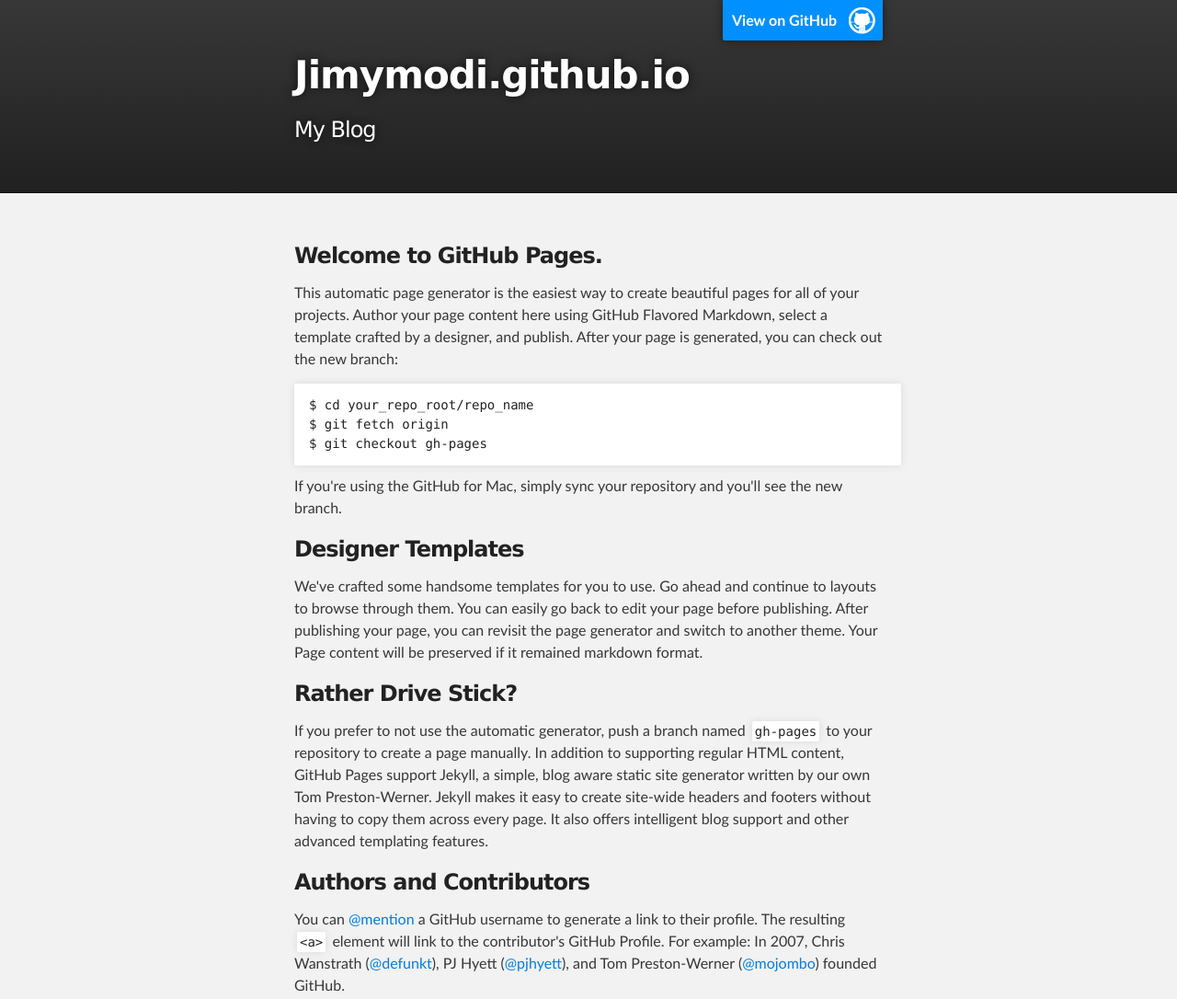
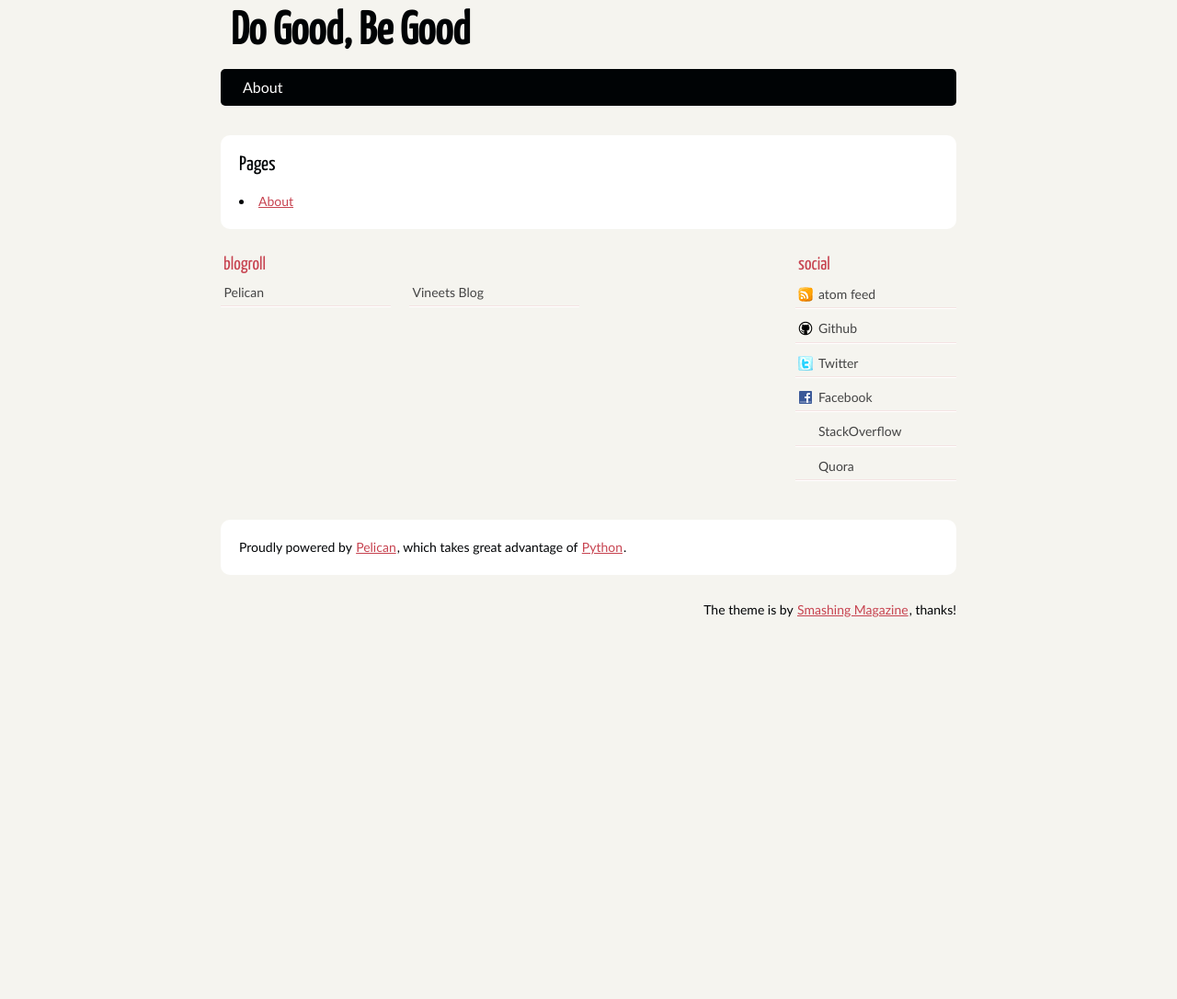
Before and after one commit to jimymodi/jimymodi.github.io, a plain HTML site: page index.html in a window 1280 px wide. Shown: the top 1086 px of the page at 92% size. After the commit the page ends 800 px from the top, so only its background shows below. Drawn offline with Linux system fonts and the light colour scheme.

Commit message:
overwrite github file

```diff
--- a/index.html
+++ b/index.html
@@ -1,74 +1,56 @@
 <!DOCTYPE html>
-<html>
+<html lang="en">
+<head>
+        <meta charset="utf-8">
+        <title>Do Good, Be Good</title>
+        <link rel="stylesheet" href="/theme/css/main.css">
 
-  <head>
-    <meta charset='utf-8' />
-    <meta http-equiv="X-UA-Compatible" content="chrome=1" />
-    <meta name="description" content="Jimymodi.github.io : My Blog" />
+        <!--[if IE]>
+            <script src="http://html5shiv.googlecode.com/svn/trunk/html5.js"></script>
+        <![endif]-->
+</head>
 
-    <link rel="stylesheet" type="text/css" media="screen" href="stylesheets/stylesheet.css">
+<body id="index" class="home">
+        <header id="banner" class="body">
+                <h1><a href="/">Do Good, Be Good </a></h1>
+                <nav><ul>
+                                                    <li><a href="/pages/about.html">About</a></li>
+                                                                                </ul></nav>
+        </header><!-- /#banner -->
 
-    <title>Jimymodi.github.io</title>
-  </head>
+<section id="content" class="body">
+<h2>Pages</h2>
+            <li><a href="/pages/about.html">About</a></li>
+    </section>
+        <section id="extras" class="body">
+                        <div class="blogroll">
+                        <h2>blogroll</h2>
+                        <ul>
+                                                    <li><a href="http://getpelican.com/">Pelican</a></li>
+                                                    <li><a href="http://naiquevin.github.io/">Vineets Blog</a></li>
+                                                </ul>
+                </div><!-- /.blogroll -->
+                                <div class="social">
+                        <h2>social</h2>
+                        <ul>
+                            <li><a href="/None" type="application/atom+xml" rel="alternate">atom feed</a></li>
 
-  <body>
+                                                    <li><a href="https://github.com/jimymodi">Github</a></li>
+                                                    <li><a href="https://twitter.com/jimymodi">Twitter</a></li>
+                                                    <li><a href="https://www.facebook.com/jimymodi">Facebook</a></li>
+                                                    <li><a href="http://stackoverflow.com/users/236639/jimy">StackOverflow</a></li>
+                                                    <li><a href="http://www.quora.com/Jimit-Modi">Quora</a></li>
+                                                </ul>
+                </div><!-- /.social -->
+                </section><!-- /#extras -->
 
-    <!-- HEADER -->
-    <div id="header_wrap" class="outer">
-        <header class="inner">
-          <a id="forkme_banner" href="https://github.com/jimymodi">View on GitHub</a>
+        <footer id="contentinfo" class="body">
+                <address id="about" class="vcard body">
+                Proudly powered by <a href="http://getpelican.com/">Pelican</a>, which takes great advantage of <a href="http://python.org">Python</a>.
+                </address><!-- /#about -->
 
-          <h1 id="project_title">Jimymodi.github.io</h1>
-          <h2 id="project_tagline">My Blog</h2>
+                <p>The theme is by <a href="http://coding.smashingmagazine.com/2009/08/04/designing-a-html-5-layout-from-scratch/">Smashing Magazine</a>, thanks!</p>
+        </footer><!-- /#contentinfo -->
 
-        </header>
-    </div>
-
-    <!-- MAIN CONTENT -->
-    <div id="main_content_wrap" class="outer">
-      <section id="main_content" class="inner">
-        <h3>
-<a name="welcome-to-github-pages" class="anchor" href="#welcome-to-github-pages"><span class="octicon octicon-link"></span></a>Welcome to GitHub Pages.</h3>
-
-<p>This automatic page generator is the easiest way to create beautiful pages for all of your projects. Author your page content here using GitHub Flavored Markdown, select a template crafted by a designer, and publish. After your page is generated, you can check out the new branch:</p>
-
-<pre><code>$ cd your_repo_root/repo_name
-$ git fetch origin
-$ git checkout gh-pages
-</code></pre>
-
-<p>If you're using the GitHub for Mac, simply sync your repository and you'll see the new branch.</p>
-
-<h3>
-<a name="designer-templates" class="anchor" href="#designer-templates"><span class="octicon octicon-link"></span></a>Designer Templates</h3>
-
-<p>We've crafted some handsome templates for you to use. Go ahead and continue to layouts to browse through them. You can easily go back to edit your page before publishing. After publishing your page, you can revisit the page generator and switch to another theme. Your Page content will be preserved if it remained markdown format.</p>
-
-<h3>
-<a name="rather-drive-stick" class="anchor" href="#rather-drive-stick"><span class="octicon octicon-link"></span></a>Rather Drive Stick?</h3>
-
-<p>If you prefer to not use the automatic generator, push a branch named <code>gh-pages</code> to your repository to create a page manually. In addition to supporting regular HTML content, GitHub Pages support Jekyll, a simple, blog aware static site generator written by our own Tom Preston-Werner. Jekyll makes it easy to create site-wide headers and footers without having to copy them across every page. It also offers intelligent blog support and other advanced templating features.</p>
-
-<h3>
-<a name="authors-and-contributors" class="anchor" href="#authors-and-contributors"><span class="octicon octicon-link"></span></a>Authors and Contributors</h3>
-
-<p>You can <a href="https://github.com/blog/821" class="user-mention">@mention</a> a GitHub username to generate a link to their profile. The resulting <code>&lt;a&gt;</code> element will link to the contributor's GitHub Profile. For example: In 2007, Chris Wanstrath (<a href="https://github.com/defunkt" class="user-mention">@defunkt</a>), PJ Hyett (<a href="https://github.com/pjhyett" class="user-mention">@pjhyett</a>), and Tom Preston-Werner (<a href="https://github.com/mojombo" class="user-mention">@mojombo</a>) founded GitHub.</p>
-
-<h3>
-<a name="support-or-contact" class="anchor" href="#support-or-contact"><span class="octicon octicon-link"></span></a>Support or Contact</h3>
-
-<p>Having trouble with Pages? Check out the documentation at <a href="http://help.github.com/pages">http://help.github.com/pages</a> or contact <a href="mailto:support@github.com">support@github.com</a> and we’ll help you sort it out.</p>
-      </section>
-    </div>
-
-    <!-- FOOTER  -->
-    <div id="footer_wrap" class="outer">
-      <footer class="inner">
-        <p>Published with <a href="http://pages.github.com">GitHub Pages</a></p>
-      </footer>
-    </div>
-
-
-
-  </body>
+</body>
 </html>
```
